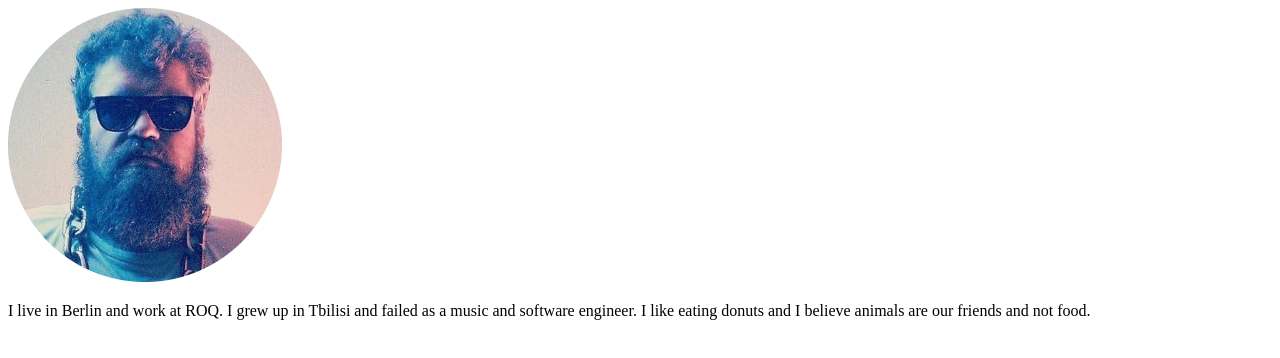
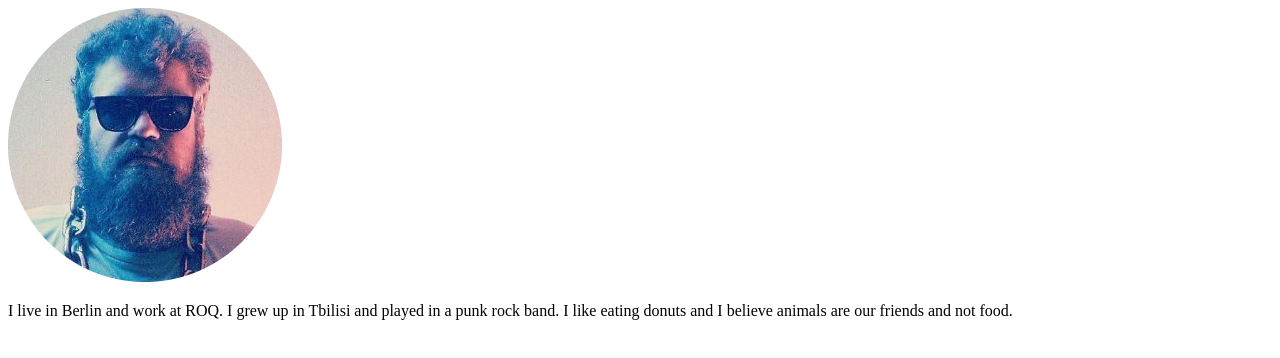
Before and after one commit to irakliboch/irakliboch.github.io, a plain HTML site: page about.html in a window 1280 px wide. Drawn offline with Linux system fonts and the light colour scheme.

Commit message:
Update about.html

```diff
--- a/about.html
+++ b/about.html
@@ -8,7 +8,7 @@
 <body>
 	<div id="content">
 		<img src="/assets/img/profile.png">
-		<p>I live in Berlin and work at ROQ. I grew up in Tbilisi and failed as a music and software engineer. I like eating donuts and I believe animals are our friends and not food.</p>
+		<p>I live in Berlin and work at ROQ. I grew up in Tbilisi and played in a punk rock band. I like eating donuts and I believe animals are our friends and not food.</p>
 	</div>
 
 </body>
```
